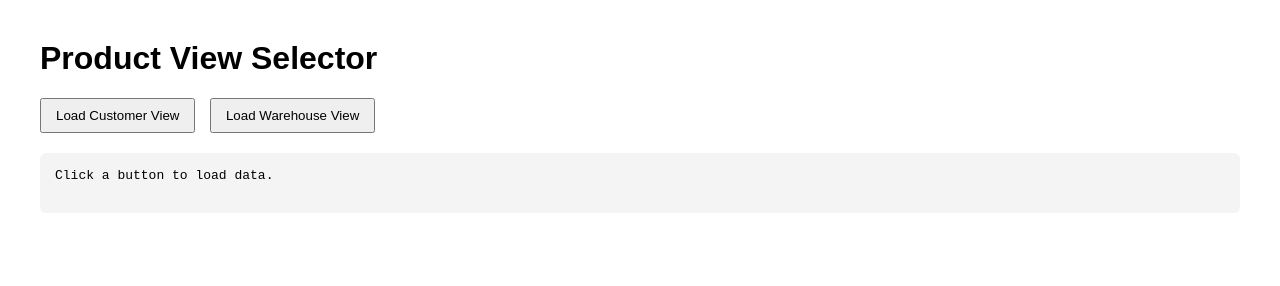
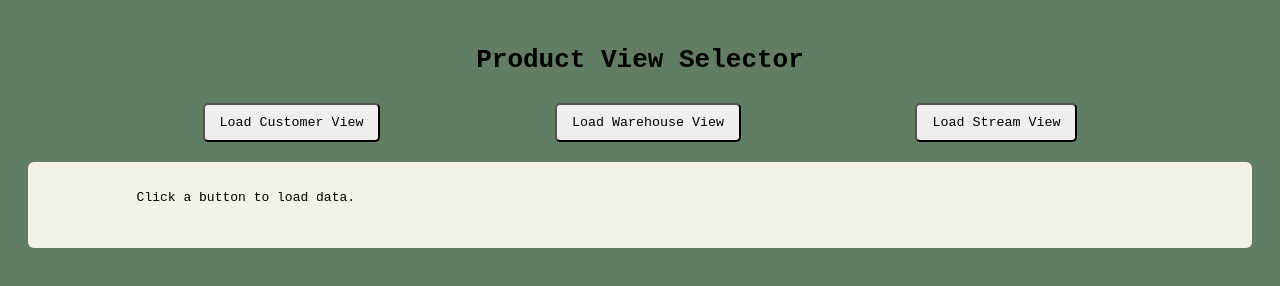
Before and after one commit to nthaberl/NestJS-Complete-GVM, a website: page consumer/public/index.html in a window 1280 px wide. Drawn offline with Linux system fonts and the light colour scheme.

Commit message:
Add Stream View with CSS for GVM deployment

```diff
--- /dev/null
+++ b/consumer/public/css/style.css
@@ -0,0 +1,37 @@
+body {
+    font-family: monospace;
+    color: #000000;
+    background: #617d63;
+    padding: 20px;
+}
+
+button {
+    border-radius: 5px;
+    padding: 10px 15px;
+    cursor: pointer;
+    font-family: monospace;
+}
+
+li {
+    margin-bottom: 10px;
+}
+
+.header {
+    display: flex;
+    justify-content: center;
+    margin-bottom: 10px;
+}
+
+.buttons {
+    margin-bottom: 20px;
+    display: flex;
+    justify-content: space-evenly;
+}
+
+.output-container {
+    margin-top: 20px;
+    background: #F5F1E8;
+    padding: 15px;
+    border-radius: 6px;
+    overflow-x: auto;
+}
--- a/consumer/public/index.html
+++ b/consumer/public/index.html
@@ -3,33 +3,20 @@
 
 <head>
     <meta charset="UTF-8">
+    <link rel="stylesheet" href="css/style.css">
     <title>Product Viewer</title>
     <style>
-        body {
-            font-family: Arial, sans-serif;
-            margin: 40px;
-        }
 
-        button {
-            margin-right: 10px;
-            padding: 8px 14px;
-            cursor: pointer;
-        }
-
-        pre {
-            margin-top: 20px;
-            background: #f4f4f4;
-            padding: 15px;
-            border-radius: 6px;
-            overflow-x: auto;
-        }
     </style>
 </head>
 
 <body>
 
+    <div class="header">
         <h1>Product View Selector</h1>
+    </div>
 
+    <div class ="buttons">
     <button onclick="loadView('customer')">
         Load Customer View
     </button>
@@ -38,14 +25,45 @@
         Load Warehouse View
     </button>
 
+    <button onclick="loadView('stream')">
+        Load Stream View
+    </button>
+    </div>
+
+    <div class="output-container">
         <pre id="output">
             Click a button to load data.
         </pre>
+        <ul id="stream-view"></ul>
+    </div>
 
     <script>
+        //variable to hold SSE connection outside of function to help with view cleanup
+        let source = null;
+
         function loadView(viewType) {
+
+            // Close existing SSE connection if it exists and clear the stream view
+            if (source) {
+                source.close();
+                source = null;
+                document.getElementById('stream-view').innerHTML = '';
+            }
+
+            if (viewType === 'stream') {
+                document.getElementById('output').textContent = '';
+                source = new EventSource('http://localhost:3000/stream');
+                source.onmessage = function (event) {
+                    const list = document.getElementById('stream-view');
+                    const item = document.createElement('li');
+                    item.textContent = event.data;
+                    list.appendChild(item);
+                };
+                source.onerror = function (err) { console.log('SSE error', err); };
+            }
+            else {
+                document.getElementById('output').textContent = '';
                 const endpoint = `http://localhost:3000/file-generated?view=${viewType}`;
-
                 fetch(endpoint)
                     .then(response => response.json())
                     .then(data => {
@@ -57,6 +75,7 @@ Click a button to load data.
                             "Error loading data: " + error.message;
                     });
             }
+        }
     </script>
 
 </body>
```
Also changed, not shown: consumer/public/stream.html (+1 -4 lines). Lines whose indentation alone changed are shown as unchanged.
